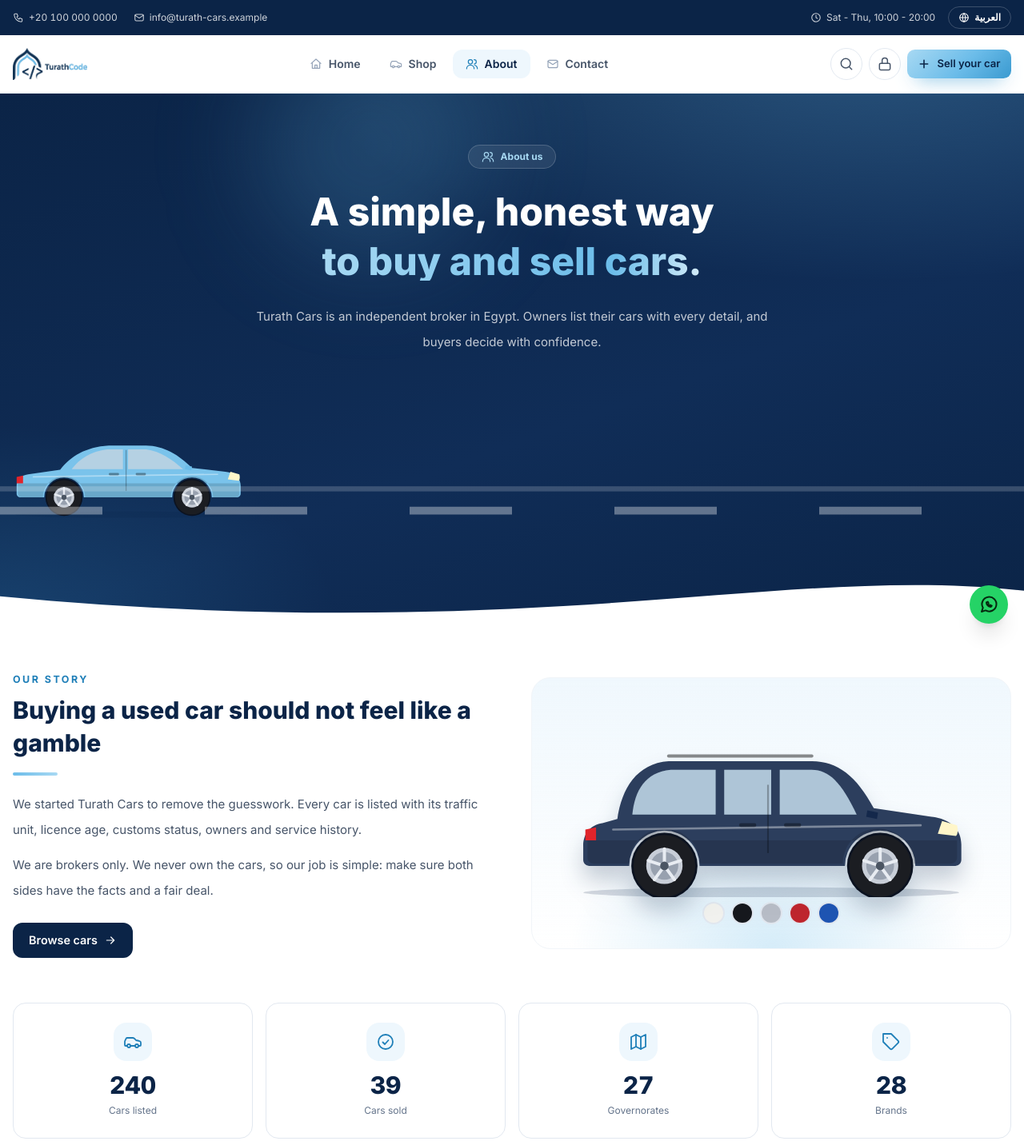
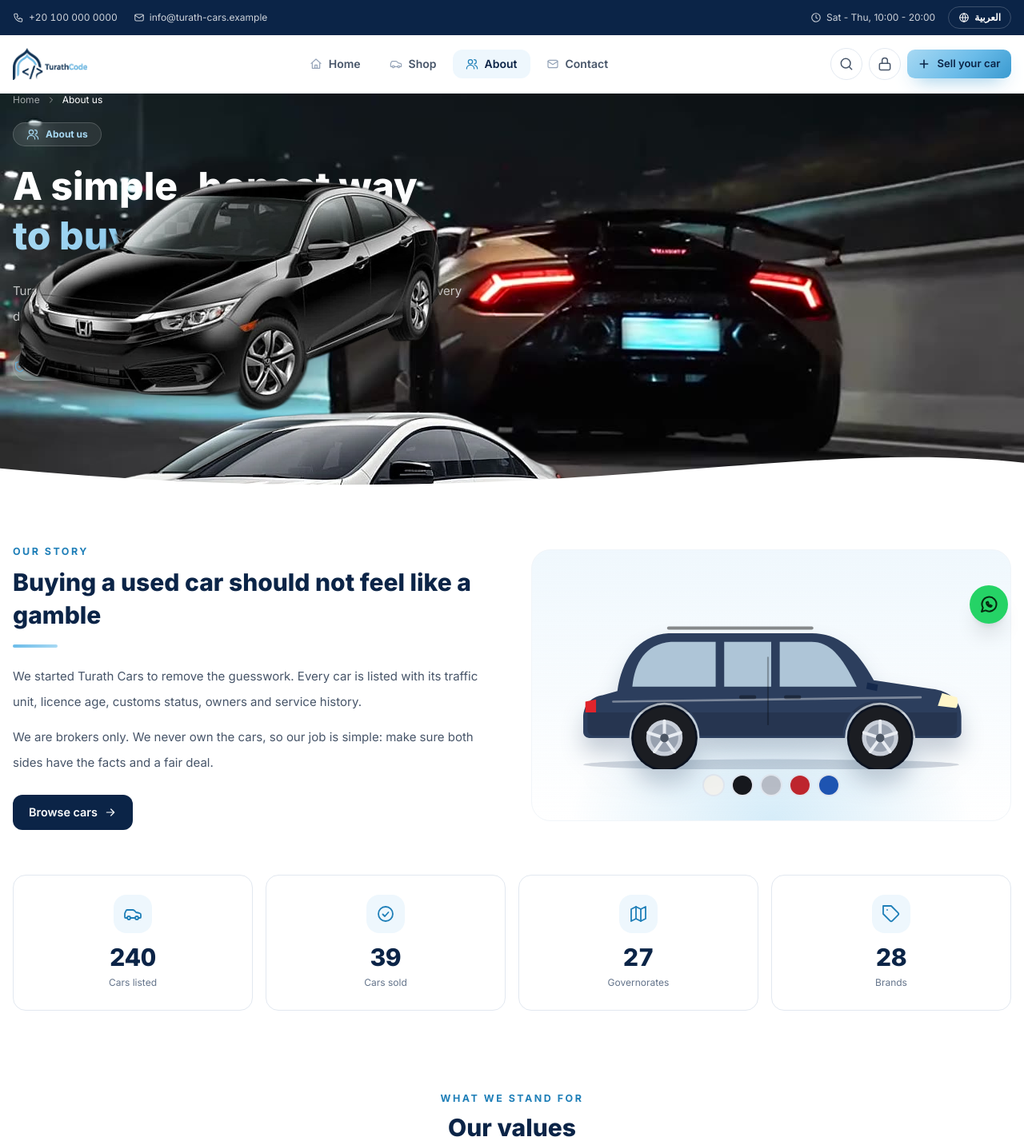
Before and after one commit to ABDULLAHTALLAT/Carshop-Turath, a Laravel app: page /about in a window 1280 px wide. Shown: the top 1427 px of the page at 80% size. Run offline with Laravel 12, Linux system fonts and the light colour scheme; data comes from the database, SQL or seed files in the repository; some web fonts are replaced.

Commit message:
Redesign the About header with a photo background and real cars

```diff
--- a/resources/views/pages/about.blade.php
+++ b/resources/views/pages/about.blade.php
@@ -27,24 +27,32 @@
 
 @section('content')
 {{-- ============================== HERO ============================== --}}
-<section class="hero-bg relative overflow-hidden pb-28 pt-16 text-white">
-    <div class="pointer-events-none absolute -top-20 start-1/4 h-72 w-72 rounded-full bg-brand/20 blur-3xl" aria-hidden="true"></div>
-    <div class="relative mx-auto max-w-4xl px-4 text-center">
-        <span class="glass inline-flex items-center gap-2 rounded-full px-4 py-1.5 text-xs font-bold text-brand-light"><x-icon name="users" class="h-4 w-4" /> {{ __('About us') }}</span>
-        <h1 class="hero-title mt-6 text-4xl font-extrabold sm:text-5xl">
-            <span class="ln"><span >{{ __('A simple, honest way') }}</span></span>
-            <span class="ln"><span class="brand-shine">{{ __('to buy and sell cars.') }}</span></span>
-        </h1>
-        <p class="mx-auto mt-5 max-w-2xl text-[15px] leading-8 text-white/75">{{ __('Turath Cars is an independent broker in Egypt. Owners list their cars with every detail, and buyers decide with confidence.') }}</p>
-    </div>
-
-    {{-- Endless road with a transparent car driving across --}}
-    <div class="relative mx-auto mt-14 h-40 max-w-7xl overflow-hidden" aria-hidden="true">
-        <div class="absolute bottom-3 start-0 w-64 sm:w-80" dir="ltr"><x-car-art type="Sedan" color="#6bbce9" /></div>
-        <svg viewBox="0 0 400 22" class="absolute inset-x-0 bottom-0 w-full" preserveAspectRatio="none">
-            <rect y="6" width="400" height="2" fill="#fff" opacity=".18"/>
-            <g ><path class="road-dash" d="M0 14h40v3H0zM80 14h40v3H80zM160 14h40v3h-40zM240 14h40v3h-40zM320 14h40v3h-40zM400 14h40v3h-40zM480 14h40v3h-40z"/></g>
-        </svg>
+<section class="hero-bg relative isolate overflow-hidden pb-24 pt-14 text-white">
+    <img src="{{ asset('media/hero.jpg') }}" alt="" class="absolute inset-0 -z-10 h-full w-full object-cover opacity-25" width="1280" height="720" loading="eager" decoding="async">
+    <div class="absolute inset-0 -z-10 bg-gradient-to-r from-navy/95 via-navy/80 to-navy/40 rtl:bg-gradient-to-l" aria-hidden="true"></div>
+    <div class="relative mx-auto grid max-w-7xl items-center gap-10 px-4 lg:grid-cols-[1.1fr_1fr]">
+        <div>
+            <nav class="flex items-center gap-2 text-xs text-white/60" aria-label="{{ __('Breadcrumb') }}">
+                <a href="{{ route('home') }}" class="hover:text-brand">{{ __('Home') }}</a><x-icon name="chevron-right" class="h-3 w-3 flip-rtl" /><span class="text-white">{{ __('About us') }}</span>
+            </nav>
+            <span class="glass mt-5 inline-flex items-center gap-2 rounded-full px-4 py-1.5 text-xs font-bold text-brand-light"><x-icon name="users" class="h-4 w-4" /> {{ __('About us') }}</span>
+            <h1 class="hero-title mt-5 text-4xl font-extrabold sm:text-5xl">
+                <span class="ln"><span>{{ __('A simple, honest way') }}</span></span>
+                <span class="ln"><span class="brand-shine">{{ __('to buy and sell cars.') }}</span></span>
+            </h1>
+            <p class="mt-5 max-w-xl text-[15px] leading-8 text-white/75">{{ __('Turath Cars is an independent broker in Egypt. Owners list their cars with every detail, and buyers decide with confidence.') }}</p>
+            <ul class="mt-7 flex flex-wrap gap-3 text-[12px] font-semibold">
+                <li class="glass inline-flex items-center gap-2 rounded-full px-3.5 py-2"><x-icon name="shield-check" class="h-4 w-4 text-brand" /> {{ __('Licence checked') }}</li>
+                <li class="glass inline-flex items-center gap-2 rounded-full px-3.5 py-2"><x-icon name="file-text" class="h-4 w-4 text-brand" /> {{ __('Papers shown') }}</li>
+                <li class="glass inline-flex items-center gap-2 rounded-full px-3.5 py-2"><x-icon name="handshake" class="h-4 w-4 text-brand" /> {{ __('Honest broker') }}</li>
+            </ul>
+        </div>
+        {{-- Real car photos, no motion --}}
+        <div class="relative mx-auto hidden h-64 w-full max-w-lg sm:block lg:h-80" aria-hidden="true" dir="ltr">
+            <img src="{{ asset('img/cars/honda-civic-lx.webp') }}" alt="" class="absolute bottom-0 left-0 w-3/5 drop-shadow-2xl" loading="lazy" decoding="async">
+            <img src="{{ asset('img/cars/toyota-camry.webp') }}" alt="" class="absolute bottom-6 right-0 w-3/5 drop-shadow-2xl" loading="lazy" decoding="async">
+            <img src="{{ asset('img/cars/mercedes-cla.webp') }}" alt="" class="absolute left-1/4 top-0 w-1/2 drop-shadow-2xl" loading="lazy" decoding="async">
+        </div>
     </div>
     <svg class="absolute inset-x-0 bottom-0 h-14 w-full text-white" viewBox="0 0 1200 64" preserveAspectRatio="none" aria-hidden="true"><path fill="currentColor" d="M0 64V34c220 26 440 30 660 14S1040 4 1200 26v38Z"/></svg>
 </section>
```
